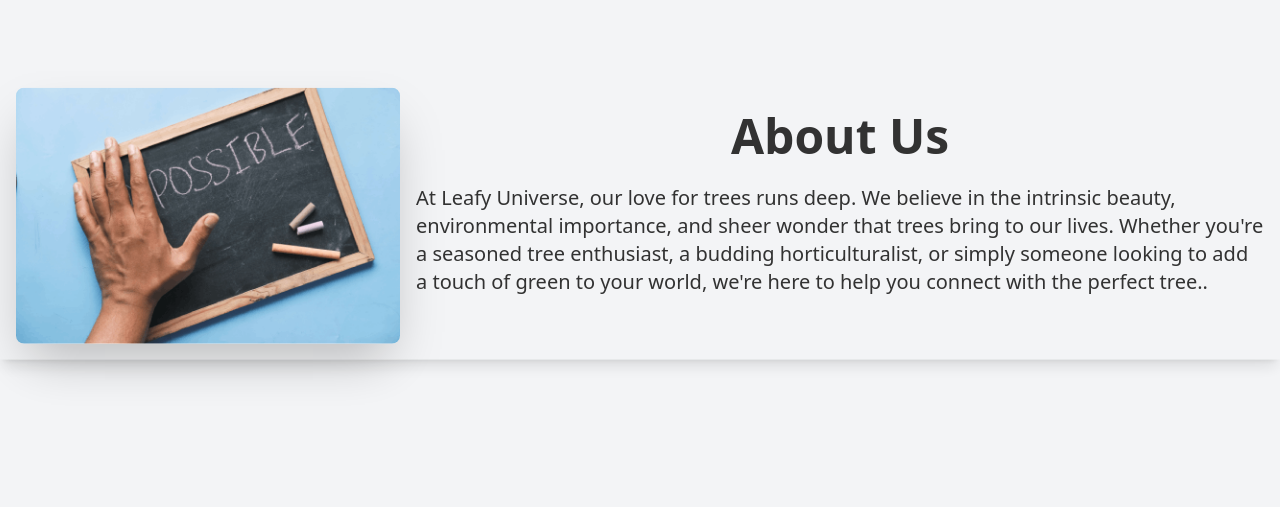
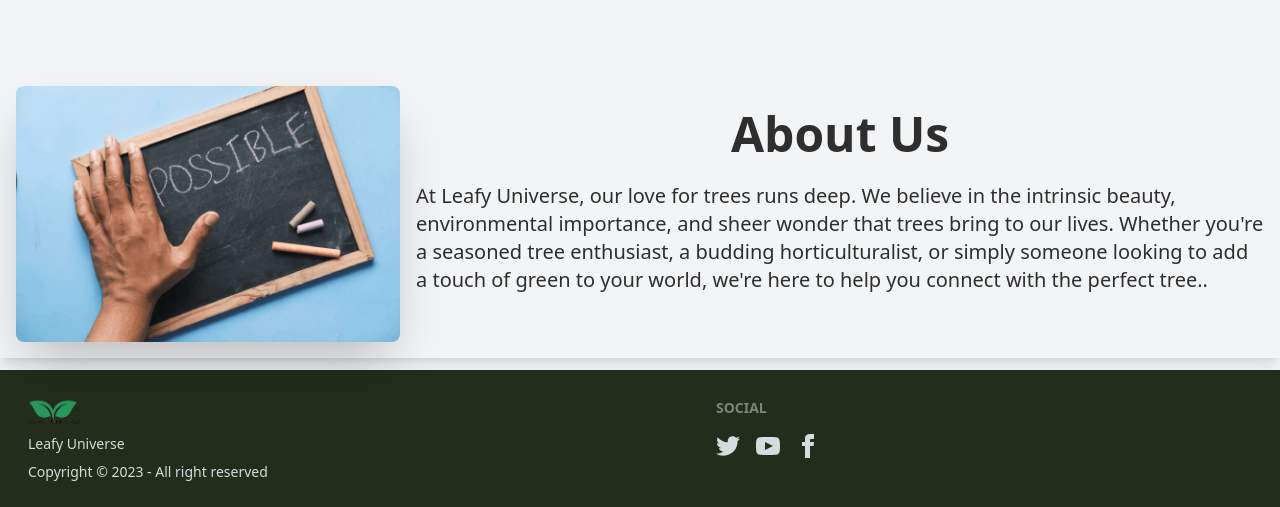
Before and after one commit to fahad09fahim/leafy-universe-client, a React (Vite) app: page / in a window 1280 px wide. Shown: the part 786-1293 px from the top of the page. Before the commit the page ends 1146 px from the top, so only its background shows below. Built offline with nearby package versions, Linux system fonts and the light colour scheme; no server answers.

Commit message:
footer page implemented

```diff
--- a/src/pages/Home/Home/Home.jsx
+++ b/src/pages/Home/Home/Home.jsx
@@ -5,6 +5,7 @@
 import { TreeContext } from "../../../providers/TreeStateProvider";
 import { BiSolidRightArrow } from "react-icons/bi";
 import About from "../../Shared/About Us/About";
+import Footer from "../../Shared/Footer/Footer";
 
 const Home = () => {
   const trees = useContext(TreeContext);
@@ -32,6 +33,8 @@
       </div>
       {/* -----------about us----------- */}
       <About/>
+      {/* ----------footer--------- */}
+      <Footer/>
     </div>
   );
 };
--- a/src/pages/Shared/About Us/About.jsx
+++ b/src/pages/Shared/About Us/About.jsx
@@ -2,14 +2,10 @@
 
 const About = () => {
   return (
-    <div
-      className="hero min-h-fit bg-base-100 shadow-lg mx-auto"
-      data-aos="fade-up"
-     data-aos-duration="3000"
-    >
-      <div className="hero-content flex-col lg:flex-row">
+    <div className="hero min-h-fit bg-base-100 shadow-lg mx-auto mt-5">
+      <div className="hero-content flex-col lg:flex-row" data-aos="fade-left">
         <img src={img} className="max-w-sm rounded-lg shadow-2xl" />
-        <div>
+        <div data-aos="fade-right">
           <h1 className="text-5xl text-center font-bold">About Us</h1>
           <p className="py-6 text-xl">
             At Leafy Universe, our love for trees runs deep. We believe in the
--- /dev/null
+++ b/src/pages/Shared/Footer/Footer.jsx
@@ -0,0 +1,24 @@
+import logo from "../../../assets/logo-1.svg"
+
+const Footer = () => {
+    const date = new Date();
+    return (
+        <footer className="footer p-7 bg-accent-content text-neutral-content mt-3">
+        <aside>
+          <img className="h-7" src={logo} alt="" />
+          <p>Leafy Universe</p>
+          <p>Copyright © {date.getFullYear()} - All right reserved</p>
+        </aside>
+        <nav>
+          <header className="footer-title">Social</header>
+          <div className="grid grid-flow-col gap-4">
+            <a><svg xmlns="http://www.w3.org/2000/svg" width="24" height="24" viewBox="0 0 24 24" className="fill-current"><path d="M24 4.557c-.883.392-1.832.656-2.828.775 1.017-.609 1.798-1.574 2.165-2.724-.951.564-2.005.974-3.127 1.195-.897-.957-2.178-1.555-3.594-1.555-3.179 0-5.515 2.966-4.797 6.045-4.091-.205-7.719-2.165-10.148-5.144-1.29 2.213-.669 5.108 1.523 6.574-.806-.026-1.566-.247-2.229-.616-.054 2.281 1.581 4.415 3.949 4.89-.693.188-1.452.232-2.224.084.626 1.956 2.444 3.379 4.6 3.419-2.07 1.623-4.678 2.348-7.29 2.04 2.179 1.397 4.768 2.212 7.548 2.212 9.142 0 14.307-7.721 13.995-14.646.962-.695 1.797-1.562 2.457-2.549z"></path></svg></a>
+            <a><svg xmlns="http://www.w3.org/2000/svg" width="24" height="24" viewBox="0 0 24 24" className="fill-current"><path d="M19.615 3.184c-3.604-.246-11.631-.245-15.23 0-3.897.266-4.356 2.62-4.385 8.816.029 6.185.484 8.549 4.385 8.816 3.6.245 11.626.246 15.23 0 3.897-.266 4.356-2.62 4.385-8.816-.029-6.185-.484-8.549-4.385-8.816zm-10.615 12.816v-8l8 3.993-8 4.007z"></path></svg></a>
+            <a><svg xmlns="http://www.w3.org/2000/svg" width="24" height="24" viewBox="0 0 24 24" className="fill-current"><path d="M9 8h-3v4h3v12h5v-12h3.642l.358-4h-4v-1.667c0-.955.192-1.333 1.115-1.333h2.885v-5h-3.808c-3.596 0-5.192 1.583-5.192 4.615v3.385z"></path></svg></a>
+          </div>
+        </nav>
+      </footer>
+    );
+};
+
+export default Footer;
```
